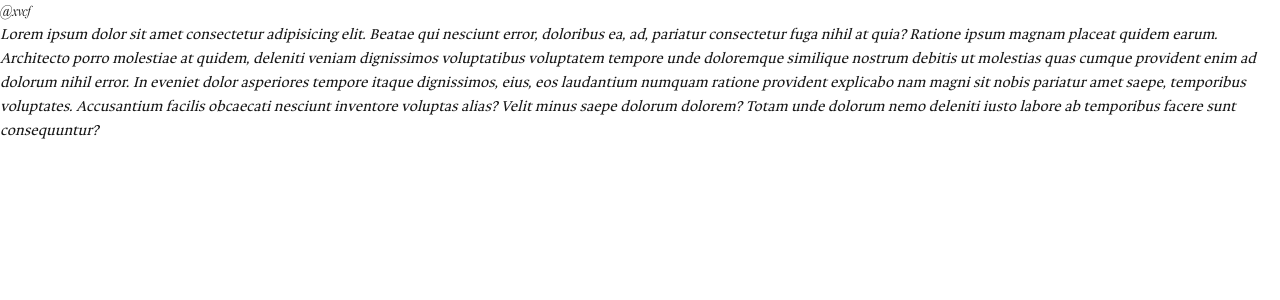
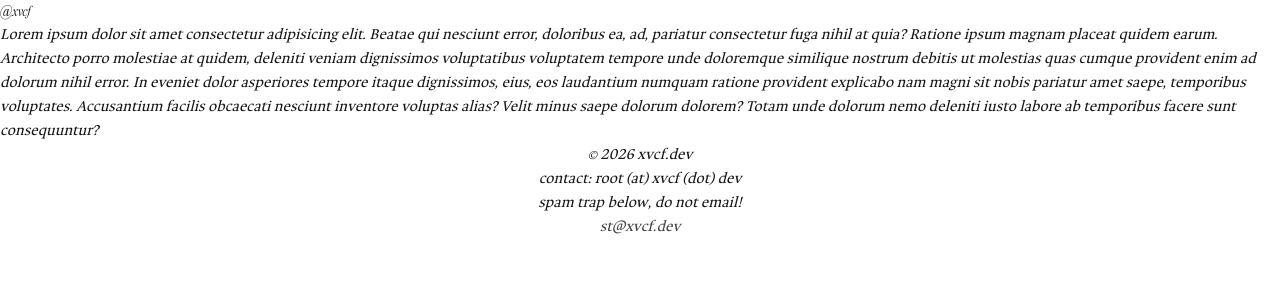
Before and after one commit to RafaeloxMC/xvcf.dev-v5, a Next.js app: page / in a window 1280 px wide. Shown: the top 300 px of the page. Built offline with nearby package versions, Linux system fonts and the light colour scheme.

Commit message:
Add footer component

```diff
--- a/src/app/globals.css
+++ b/src/app/globals.css
@@ -33,3 +33,13 @@ h1 {
 	font-style: normal;
 	font-family: var(--font-relationship-of-melodrame);
 }
+
+a {
+	opacity: 80%;
+}
+
+a:hover {
+	text-decoration: underline;
+	cursor: pointer;
+	opacity: 100%;
+}
--- a/src/app/layout.tsx
+++ b/src/app/layout.tsx
@@ -1,6 +1,7 @@
 import type { Metadata } from "next";
 import localFont from "next/font/local";
 import "./globals.css";
+import Footer from "@/components/footer";
 
 const relationshipOfMelodrame = localFont({
 	src: "../../public/rom.woff2",
@@ -27,7 +28,10 @@ export default function RootLayout({
 			lang="en"
 			className={`${alyamama.variable} ${relationshipOfMelodrame.variable} h-full antialiased`}
 		>
-			<body className="min-h-full flex flex-col">{children}</body>
+			<body className="min-h-full flex flex-col">
+				{children}
+				<Footer />
+			</body>
 		</html>
 	);
 }
--- /dev/null
+++ b/src/components/footer.tsx
@@ -0,0 +1,15 @@
+import Link from "next/link";
+
+function Footer() {
+	const date = new Date();
+	return (
+		<div className="flex flex-col justify-center text-center">
+			<p>&copy; {date.getFullYear()} xvcf.dev</p>
+			<p>contact: root (at) xvcf (dot) dev</p>
+			<p>spam trap below, do not email!</p>
+			<Link href={"mailto:st@xvcf.dev"}>st@xvcf.dev</Link>
+		</div>
+	);
+}
+
+export default Footer;
```
